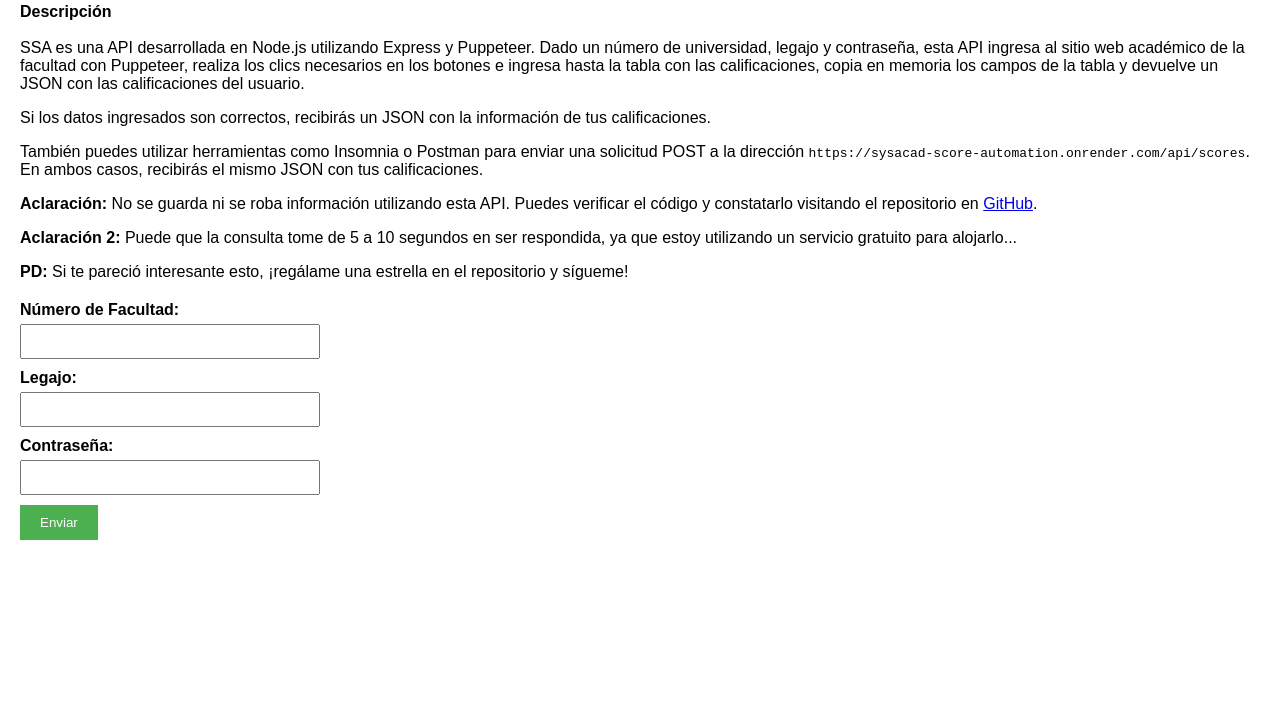
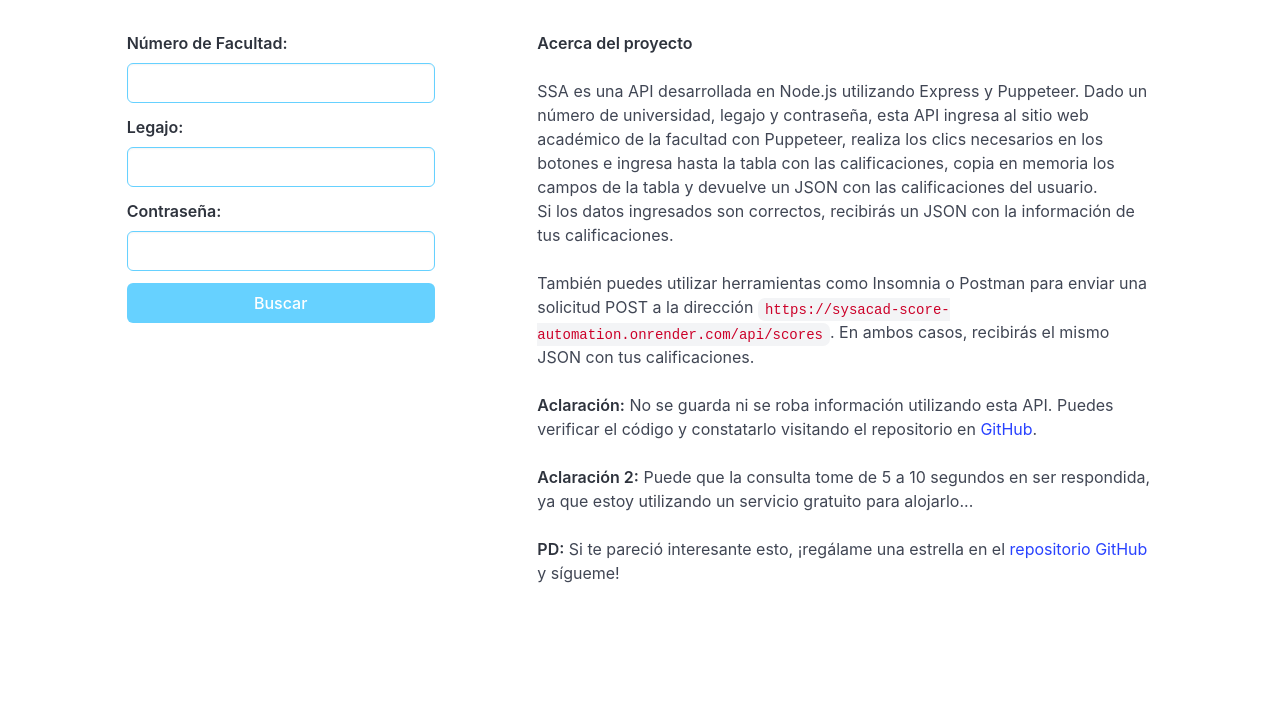
Before and after one commit to BasiliscX/sysacad-score-automation, a website: page public/index.html in a window 1280 px wide. Shown: the part 77-800 px from the top of the page. Drawn offline with nearby package versions, Linux system fonts and the light colour scheme.

Commit message:
Re-design and add loading button

```diff
--- a/public/index.html
+++ b/public/index.html
@@ -1,46 +1,95 @@
 <!DOCTYPE html>
-<html lang="es">
+<html lang="es" data-theme="light">
 <head>
     <meta charset="UTF-8">
     <meta name="viewport" content="width=device-width, initial-scale=1.0">
     <title>SSA (Sysacad Score Automation)</title>
+    <link rel="stylesheet" href="https://cdn.jsdelivr.net/npm/bulma@1.0.0/css/bulma.min.css">
     <link rel="stylesheet" href="styles.css">
 </head>
 <body>
-    <h1>SSA (Sysacad Score Automation)</h1>
+    <h1 class="title has-text-centered">SSA (Sysacad Score Automation)</h1>
+
+    <div id="container" class="is-flex is-flex-wrap-nowrap is-justify-content-space-evenly ">
+
+        <form id="formulario" action="/api/scores" method="POST">
+            <div class="field">
+                <label for="facultad" class="label">Número de Facultad:</label>
+                <div class="control">
+                    <input type="number" id="facultad" name="facultad" class="input is-info" required>
+                </div>
+            </div>
+
+            <div class="field">
+                <label for="legajo" class="label">Legajo:</label>
+                <div class="control">
+                    <input type="number" id="legajo" name="legajo" class="input is-info" required>
+                </div>
+            </div>
+
+            <div class="field">
+                <label for="password" class="label">Contraseña:</label>
+                <div class="control">
+                    <input type="password" id="password" name="password" class="input is-info" required>
+                </div>
+            </div>
+
+
+            <div class="control">
+                <button id="submit" type="submit" class="button is-info is-fullwidth has-text-white" onclick="addLoading()">Buscar</button>
+            </div>
+        </form>
+
+        <div id="container-about">
             <p>
-        <strong>Descripción</strong>
+                <strong>Acerca del proyecto</strong>
                 <br><br>
                 SSA es una API desarrollada en Node.js utilizando Express y Puppeteer. Dado un número de universidad, legajo y contraseña, esta API ingresa al sitio web académico de la facultad con Puppeteer, realiza los clics necesarios en los botones e ingresa hasta la tabla con las calificaciones, copia en memoria los campos de la tabla y devuelve un JSON con las calificaciones del usuario.
             </p>
-    <p>
+
+            <p class="block">
                 Si los datos ingresados son correctos, recibirás un JSON con la información de tus calificaciones.
             </p>
-    <p>
+
+            <p class="block">
                 También puedes utilizar herramientas como Insomnia o Postman para enviar una solicitud POST a la dirección
                 <code>https://sysacad-score-automation.onrender.com/api/scores</code>. En ambos casos, recibirás el mismo JSON con tus calificaciones.
             </p>
-    <p>
+
+            <p class="block">
                 <strong>Aclaración:</strong> No se guarda ni se roba información utilizando esta API. Puedes verificar el código y constatarlo visitando el repositorio en
                 <a href="https://github.com/BasiliscX/sysacad-score-automation.git" target="_blank">GitHub</a>.
             </p>
-    <p>
+
+            <p class="block">
                 <strong>Aclaración 2:</strong> Puede que la consulta tome de 5 a 10 segundos en ser respondida, ya que estoy utilizando un servicio gratuito para alojarlo...
             </p>
+
             <p>
-        <strong>PD:</strong> Si te pareció interesante esto, ¡regálame una estrella en el repositorio y sígueme!
+                <strong>PD:</strong> Si te pareció interesante esto, ¡regálame una estrella en el <a href="https://github.com/BasiliscX/sysacad-score-automation.git" target="_blank">repositorio GitHub</a> y sígueme!
             </p>
-    <form id="formulario" action="/api/scores" method="POST">
-        <label for="facultad">Número de Facultad:</label>
-        <input type="number" id="facultad" name="facultad" required>
-        <br>
-        <label for="legajo">Legajo:</label>
-        <input type="number" id="legajo" name="legajo" required>
-        <br>
-        <label for="password">Contraseña:</label>
-        <input type="password" id="password" name="password" required>
-        <br>
-        <button type="submit">Enviar</button>
-    </form>
+        </div>
+
+    </div>
+
+    <footer>
+
+    </footer>
+
+    <script>
+        function addLoading() {
+            var universityNumber = document.getElementById('facultad').value;
+            var studentNumber = document.getElementById('legajo').value;
+            var studentPassword = document.getElementById('password').value;
+
+            if (universityNumber === '' || studentNumber === '' || studentPassword === '') {
+                return false;
+            }
+
+            var button = document.getElementById('submit');
+            button.classList.add('is-loading'); // Añadir la clase is-loading al botón
+        }
+    </script>
+
 </body>
 </html>
--- a/public/styles.css
+++ b/public/styles.css
@@ -1,38 +1,20 @@
 body {
-    font-family: Arial, sans-serif;
-    margin: 20px;
+    /*font-family: Arial, sans-serif;*/
+    margin: 1.5rem;
 }
 
-h1 {
-    color: #333;
+#container{
+    display: flex;
+    justify-content: space-between;
+    margin: 3rem 0;
+    display: block;
+    flex-wrap: nowrap;
 }
 
-form {
-    margin-top: 20px;
+#container-about{
+    width: 50%;
 }
 
-label {
-    display: block;
-    margin-bottom: 5px;
-    font-weight: bold;
+#formulario {
+    width: 25%;
 }
-
-input {
-    margin-bottom: 10px;
-    padding: 8px;
-    width: 100%;
-    max-width: 300px;
-    box-sizing: border-box;
-}
-
-button {
-    padding: 10px 20px;
-    background-color: #4CAF50;
-    color: white;
-    border: none;
-    cursor: pointer;
-}
-
-button:hover {
-    background-color: #45a049;
-}
```
Lines whose indentation alone changed are shown as unchanged.
